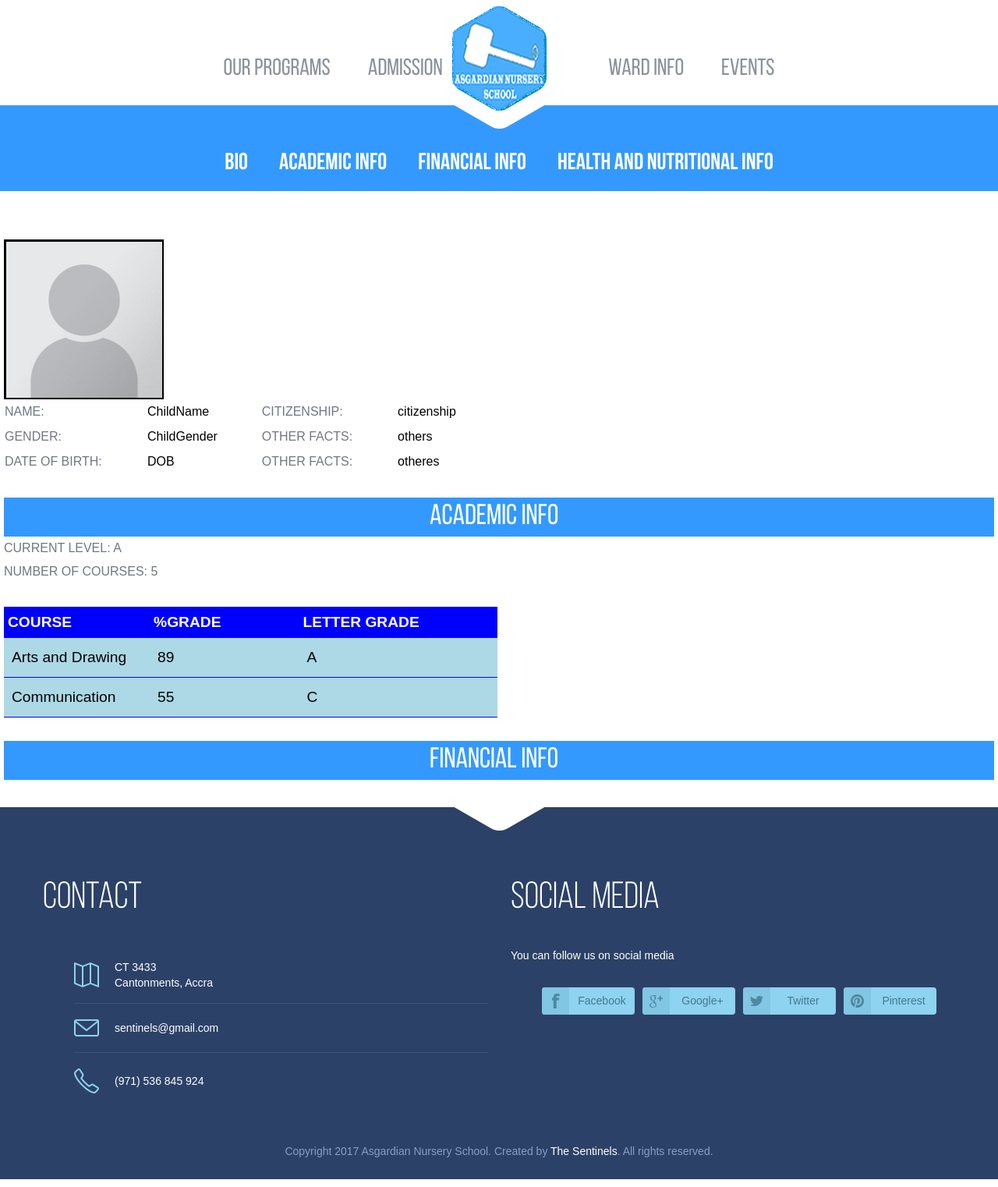
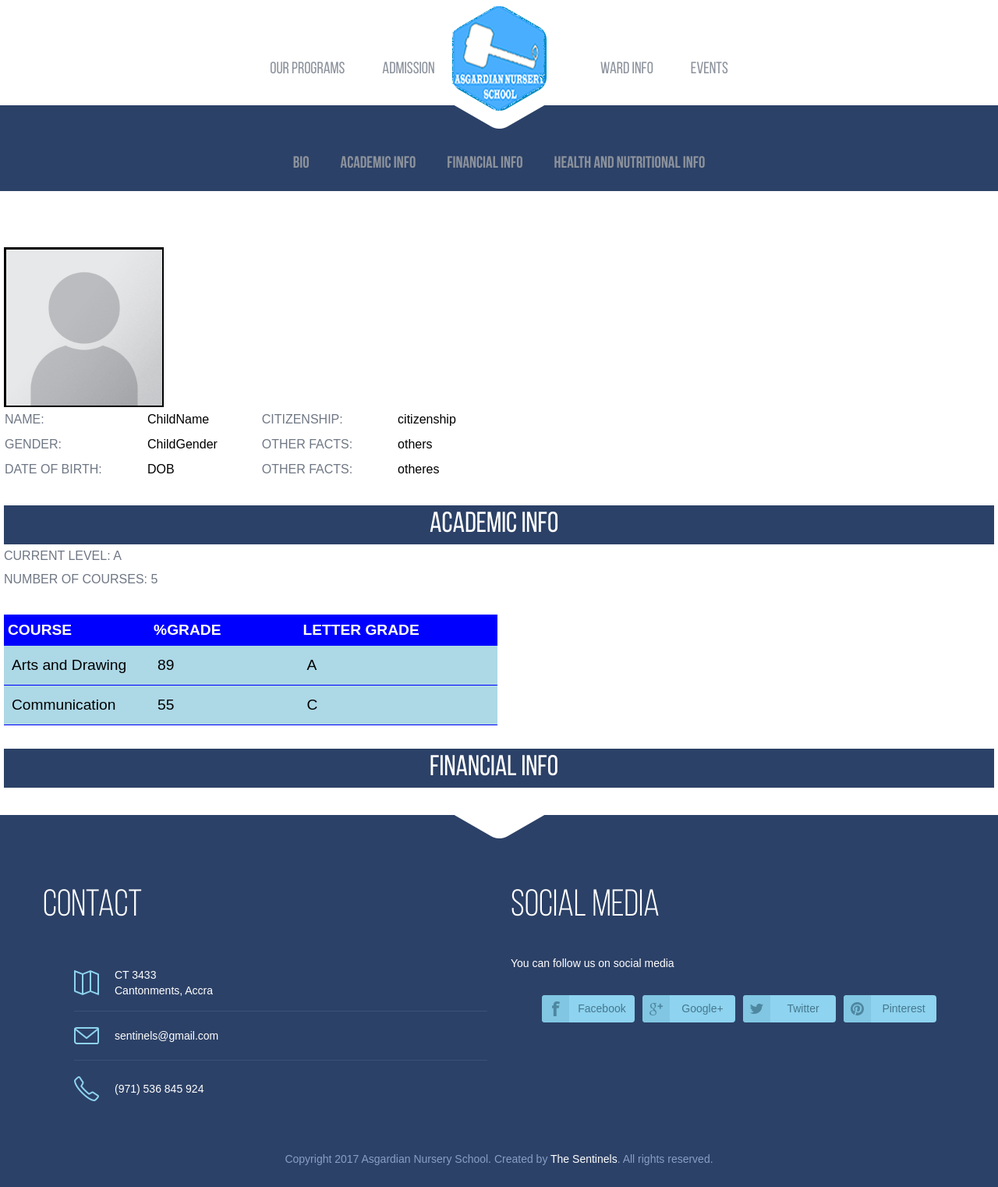
Before and after one commit to EnigmaDX/Asgard_School_Management_System, a PHP site: page /Childinfo/childinfo.html in a window 1280 px wide. Shown: the whole page at 78% size. Run offline with PHP 8.4, Linux system fonts and the light colour scheme; some libraries are stand-ins or nearby versions; grey boxes are pictures that could not be loaded.

Commit message:
changes made

```diff
--- a/asgard_nursery_school/admissions/admissionspage1.html
+++ b/asgard_nursery_school/admissions/admissionspage1.html
@@ -14,7 +14,7 @@
 
 	<header id="header">
 		<div class="container">
-			<a href="index.html" id="logo" title="ASGARDIAN NUSERY SCHOOL">ASGARDIAN NUSERY SCHOOL</a>
+			<a href="../index.html" id="logo" title="ASGARDIAN NUSERY SCHOOL">ASGARDIAN NUSERY SCHOOL</a>
 			<div class="menu-trigger"></div>
 			<nav id="menu">
 				<ul>
--- a/asgard_nursery_school/admissions/admissionspage2.html
+++ b/asgard_nursery_school/admissions/admissionspage2.html
@@ -14,7 +14,7 @@
 
 	<header id="header">
 		<div class="container">
-			<a href="index.html" id="logo" title="ASGARDIAN NUSERY SCHOOL">ASGARDIAN NUSERY SCHOOL</a>
+			<a href="../index.html" id="logo" title="ASGARDIAN NUSERY SCHOOL">ASGARDIAN NUSERY SCHOOL</a>
 			<div class="menu-trigger"></div>
 			<nav id="menu">
 				<ul>
--- a/asgard_nursery_school/admissions/admissionspage3.html
+++ b/asgard_nursery_school/admissions/admissionspage3.html
@@ -14,7 +14,7 @@
 
 	<header id="header">
 		<div class="container">
-			<a href="index.html" id="logo" title="ASGARDIAN NUSERY SCHOOL">ASGARDIAN NUSERY SCHOOL</a>
+			<a href="../index.html" id="logo" title="ASGARDIAN NUSERY SCHOOL">ASGARDIAN NUSERY SCHOOL</a>
 			<div class="menu-trigger"></div>
 			<nav id="menu">
 				<ul>
--- a/asgard_nursery_school/admissions/admissionspage4.html
+++ b/asgard_nursery_school/admissions/admissionspage4.html
@@ -14,7 +14,7 @@
 
 	<header id="header">
 		<div class="container">
-			<a href="index.html" id="logo" title="ASGARDIAN NUSERY SCHOOL">ASGARDIAN NUSERY SCHOOL</a>
+			<a href="../index.html" id="logo" title="ASGARDIAN NUSERY SCHOOL">ASGARDIAN NUSERY SCHOOL</a>
 			<div class="menu-trigger"></div>
 			<nav id="menu">
 				<ul>
--- a/asgard_nursery_school/admissions/admissionspage5.html
+++ b/asgard_nursery_school/admissions/admissionspage5.html
@@ -14,7 +14,7 @@
 
 	<header id="header">
 		<div class="container">
-			<a href="index.html" id="logo" title="ASGARDIAN NUSERY SCHOOL">ASGARDIAN NUSERY SCHOOL</a>
+			<a href="../index.html" id="logo" title="ASGARDIAN NUSERY SCHOOL">ASGARDIAN NUSERY SCHOOL</a>
 			<div class="menu-trigger"></div>
 			<nav id="menu">
 				<ul>
--- a/asgard_nursery_school/css/admissions.css
+++ b/asgard_nursery_school/css/admissions.css
@@ -187,7 +187,7 @@
 	cursor: pointer;
 	margin: 0 auto -82px;
 	text-indent: -9999em;
-	background: url(../images/logo.png) no-repeat;
+	background: url(../images/logo1.png) no-repeat;
 	position: relative;
 	z-index: 3;
 }
--- a/asgard_nursery_school/css/childinfo.css
+++ b/asgard_nursery_school/css/childinfo.css
@@ -78,8 +78,8 @@
 
 /*AFTER HEADER NAV*/
 .divider {
-	background: #3399ff url(../images/bg_white_arrow.png) no-repeat 50% 0;
-	height: 70px;
+	background: #2c4167 url(../images/bg_white_arrow.png) no-repeat 50% 0;
+	height: 80px;
 	position: relative;
 	margin-top: 3px;
 	margin-bottom: 37px;
@@ -137,7 +137,7 @@
 }
 
 #menu a {
-	font-size: 30px;
+	font-size: 21px;
 	line-height: 25px;
 	color: #8c929c;
 	font-family: 'BebasNeue';
@@ -153,7 +153,7 @@
 #menuq {
 	width: 100%;
 	text-align: center;
-	background-color: #3399ff;
+	background-color: #2c4167;
 	/*border:1px solid black;*/
 	margin-top: 10px;
 	line-height: 5px;
@@ -173,9 +173,9 @@
 }
 
 #menuq a {
-	font-size: 30px;
+	font-size: 21px;
 	line-height: 28px;
-	color: white;
+	color: #8c929c;
 	font-family: 'BebasNeue';
 	font-weight: bold;
 	display: block;
@@ -281,7 +281,7 @@
 /*SECTION IDENTIFIERS*/
 #title-aca {
 	color: white;
-	background-color: #3399ff;
+	background-color: #2c4167;
 	padding-left: 43%;
 	line-height: 50px;
 	font-family: 'BebasNeue';
@@ -291,7 +291,7 @@
 
 #title-finance {
 	color: white;
-	background-color: #3399ff;
+	background-color: #2c4167;
 	padding-left: 43%;
 	line-height: 50px;
 	font-family: 'BebasNeue';
--- a/asgard_nursery_school/css/style.css
+++ b/asgard_nursery_school/css/style.css
@@ -186,7 +186,7 @@
 	cursor: pointer;
 	margin: 0 auto -82px;
 	text-indent: -9999em;
-	background: url(../images/logo.png) no-repeat;
+	background: url(../images/logo1.png) no-repeat;
 	position: relative;
 	z-index: 3;
 }
--- a/asgard_nursery_school/css/style_homepage.css
+++ b/asgard_nursery_school/css/style_homepage.css
@@ -186,7 +186,7 @@
 	cursor: pointer;
 	margin: 0 auto -82px;
 	text-indent: -9999em;
-	background: url(../images/logo.png) no-repeat;
+	background: url(../images/logo1.png) no-repeat;
 	position: relative;
 	z-index: 3;
 }
--- a/asgard_nursery_school/parent_staff.html
+++ b/asgard_nursery_school/parent_staff.html
@@ -5,7 +5,7 @@
 	<link rel="stylesheet" media="all" href="css/style_homepage.css">
 </head>
 <body>
-	<div id="fancy">
+	<div id="fancy1">
 		<form action="#">
 				<div class="left">
 					<fieldset class="mail"><input placeholder="Parent/Staff ID" type="text"></fieldset>
```
Also changed, not shown: asgard_nursery_school/index.html (+13 -82 lines).
